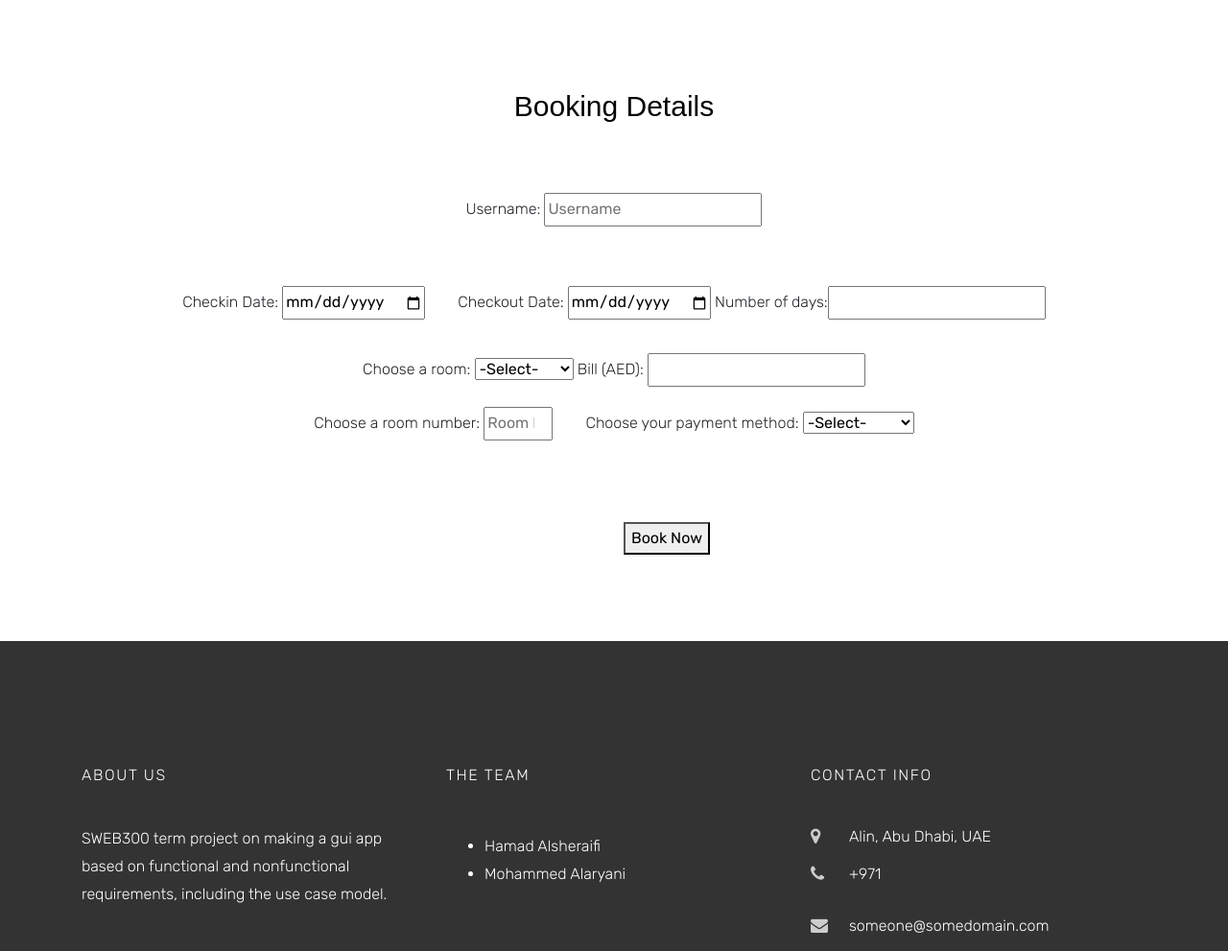
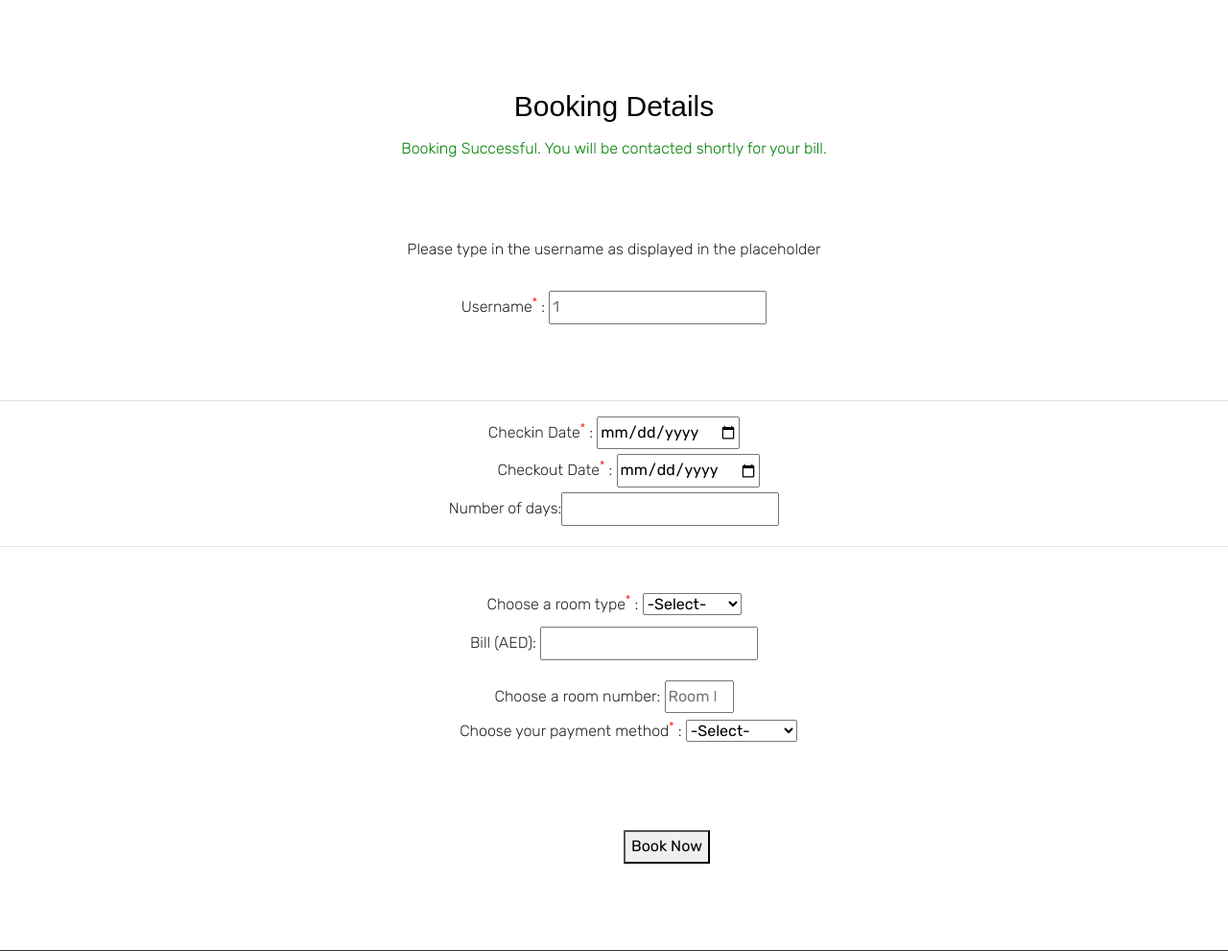
Before and after one commit to Hameon4/Hotel-Reservation-System, a PHP site: page /booking.php?booking=success in a window 1280 px wide. Shown: the part 115-1106 px from the top of the page at 96% size. Run offline with PHP 8.4, Linux system fonts and the light colour scheme; the visitor is signed in with stand-in values (Sample User, id 1); data that the repository does not hold is empty; some libraries are stand-ins or nearby versions; some web fonts are replaced.

Commit message:
update 4

```diff
--- a/booking.php
+++ b/booking.php
@@ -4,19 +4,19 @@
 
 <main>
   <script>
- function bill() {
-        	var x = document.getElementById('mySelect').selectedIndex;
+        function bill() {
+        	  var x = document.getElementById('mySelect').selectedIndex;
             if (x == 1)
-            	document.getElementById('price').value= 100*getDays();
+            	document.getElementById('price').value= 156*getDays();
 
             else if(x == 2)
-            	document.getElementById('price').value = 200*getDays();
+            	document.getElementById('price').value = 320*getDays();
 
             else if(x == 3)
-            	document.getElementById('price').value = 300*getDays();
+            	document.getElementById('price').value = 760*getDays();
 
             else if(x == 4)
-            	document.getElementById('price').value = 400*getDays();
+            	document.getElementById('price').value = 500*getDays();
         }
 
 
@@ -31,63 +31,94 @@
               document.getElementById("numdays2").value=getDays();
           }
     	}
+
+        function receipt(){
+              let guest = {
+                  username: document.getElementById('username').value,
+                  checkinDate: document.getElementById('checkin').value,
+  				        checkoutDate: document.getElementById('checkout').value,
+                  numOfDays: document.getElementById('numdays2').value,
+                  roomType: document.getElementById('mySelect').value,
+                  roomNumber: document.getElementById('roomNum').value,
+                  paymentType: document.getElementById('pay').value,
+                  bill: document.getElementById('price').value
+              }
+                alert('RECEIPT: ' + '\n' + '\n' + 'Username: ' + guest.username + '\n'
+                + 'Checkin Date: ' + guest.checkinDate + '\n' +
+                'Checkout Date: ' + guest.checkoutDate + '\n' +
+                'Number of Days: ' + guest.numOfDays + '\n' +
+                'Room Type: ' + guest.roomType + '\n' +
+                'Room Number: ' + guest.roomNumber + '\n' +
+                'Payment Type: ' + guest.paymentType + '\n' +
+                'Bill (AED): ' + guest.bill + '\n' + '\n' +
+                'Thank you for booking to ADH!');
+        }
 </script>
   <div class="bookingDetails">
     <br><br><br><br><br><br>
     <h2 style="text-align: center; padding-top: 30px; font-size: 30px; font-family: arial;">Booking Details</h2>
   </div>
   <?php
-  if ($_GET['signup'] == "success") {
+  if ($_GET['booking'] == "success") {
       echo '<p class="signupsuccess" style="color: green; text-align: center;">Booking Successful. You will be contacted shortly for your bill.</p>';
+  }
+
+  else if(isset($_GET['error'])) {
+    if($_GET['error'] == "emptyfields") {
+        echo '<p class="signupsuccess" style="color: red; text-align: center;">Missing Required Fields.</p>';;
+    }
   }
    ?>
   <form action="includes/booking.inc.php" method="post">
 
   <div class="formBox" style="padding-top: 60px; text-align: center;">
-    <label for="email">Username: </label>
-    <input type="text" placeholder="Username" name="username" id="username"/><br><br><br>
+    Please type in the username as displayed in the placeholder <br><br>
+    <label for="email">Username<sup style="color:red">*</sup> : </label>
+    <input type="text" placeholder="<?php echo $_SESSION['userUid']; ?>" name="username" id="username"/><br><br><br>
+    <hr>
 
-      <label for="email">Checkin Date: </label>
+      <label for="email">Checkin Date<sup style="color:red">*</sup> : </label>
       <input type="date" id="checkin" onchange="cal()" name="checkin-date" min=
         <?php
           echo date('Y-m-d');
         ?>
-      />
+      /><br>
 
-      <label for="email" style="padding-left: 30px;">Checkout Date: </label>
+      <label for="email" style="padding-left: 30px;">Checkout Date<sup style="color:red">*</sup> : </label>
       <input type="date" id="checkout" onchange="cal()" name="checkout-date" min=
          <?php
           echo date('Y-m-d');
          ?>
-      />
+      /><br>
 
       <label class="form">Number of days:</label><input type="text" class="textbox" id="numdays2" name="numdays1"/>
   </div>
+  <hr>
 
   <div class="formBox" style="padding-top: 30px; text-align: center;">
-     <label>Choose a room:</label>
+     <label>Choose a room type<sup style="color:red">*</sup> :</label>
     <select name="roomType" id="mySelect" onchange="bill()">
       <option selected disabled>-Select-</option>
       <option>Single</option>
       <option>Double</option>
       <option>King-Sized</option>
       <option>Family</option>
-    </select>
+    </select><br>
 
     <label>Bill (AED): </label> <input type="text" id="price" name="numdays"/>
    <p></p>
 
     <label>Choose a room number:</label>
-    <input type="number" placeholder="Room Number" name="roomNumber" id="roomNum" min="1" max="400"/>
+    <input type="number" placeholder="Room Number" name="roomNumber" id="roomNum" min="1" max="400"/><br>
 
-    <label style="padding-left: 30px;">Choose your payment method:</label>
+    <label style="padding-left: 30px;">Choose your payment method<sup style="color:red">*</sup> :</label>
     <select name="payment-type" id="pay">
       <option selected disabled>-Select-</option>
       <option>Cash</option>
       <option>Credit/Debit</option>
     </select>
 </div>
-<button type="submit" name="book-submit" style="margin-left: 650px; margin-bottom: 90px; margin-top: 80px;">Book Now</button>
+<button type="submit" onclick="receipt() "name="book-submit" style="margin-left: 650px; margin-bottom: 90px; margin-top: 80px;">Book Now</button>
 </form>
 </main>
 
```
Also changed, not shown: includes/booking.inc.php (+8 -1 lines), 1 other file.
